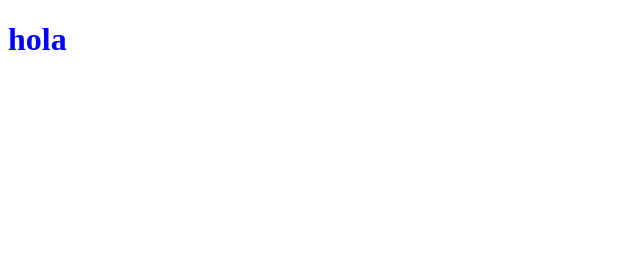
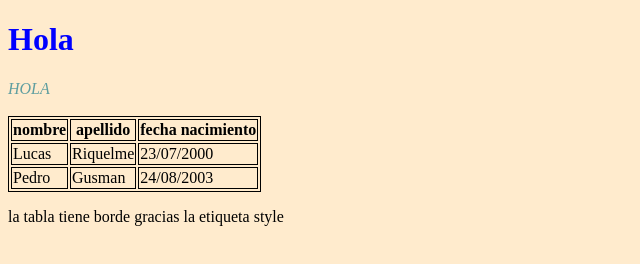
Before and after one commit to Lufarah/proyecto-l, a plain HTML site: page index.html in a window 1280 px wide. Shown: the whole page, without its empty margins (0-640 px from the left). Drawn offline with Linux system fonts and the light colour scheme.

Commit message:
tercer update del proyecto

```diff
--- a/index.html
+++ b/index.html
@@ -5,7 +5,32 @@
     <meta name="viewport" content="width=device-width, initial-scale=1.0">
     <title>Document</title>
 </head>
-<body>
-    <h1 style="color: blue;">hola</h1>
-</body>
+<style>
+    table, th, td{
+        border:1px solid black;
+    }
+</style>
+<body style="background-color: blanchedalmond;">
+    <h1 style="color: blue;"> Hola </h1>
+    <i style="color: cadetblue;"> HOLA </i>
+    <br></br>
+
+
+    <table>
+        <tr>
+        <th>nombre</th>
+        <th>apellido</th>
+        <th> fecha nacimiento</th>
+        </tr>
+        <tr>
+            <td>Lucas</td>
+            <td>Riquelme</td>
+            <td>23/07/2000</td>
+        </tr>
+        <td>Pedro</td>
+        <td>Gusman</td>
+        <td>24/08/2003</td>
+    </table>
+    <p> la tabla tiene borde gracias la etiqueta style </p>
+</body >
 </html>
```
